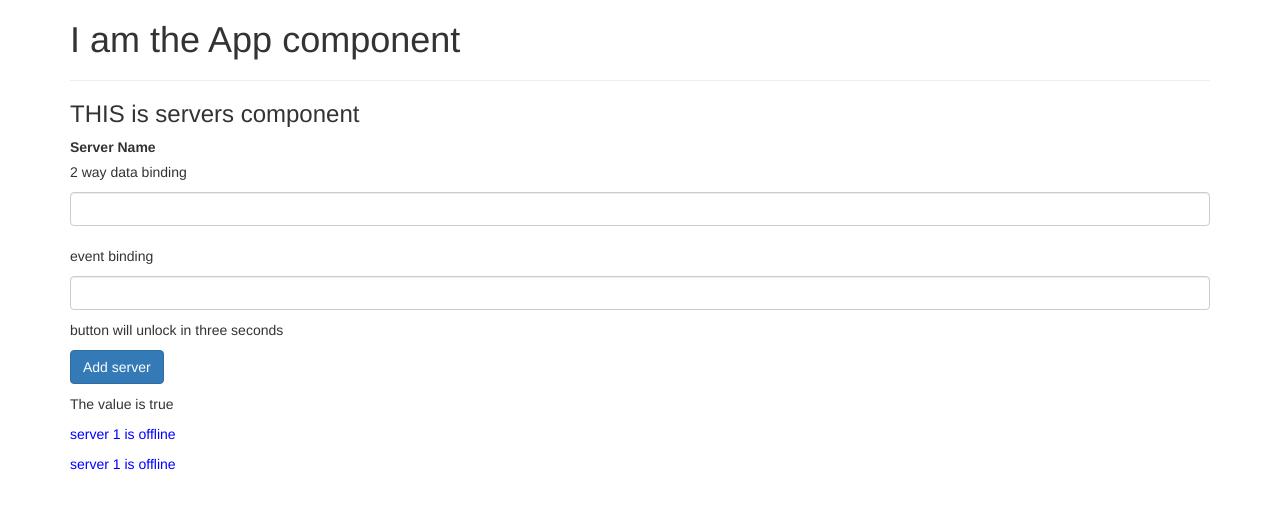
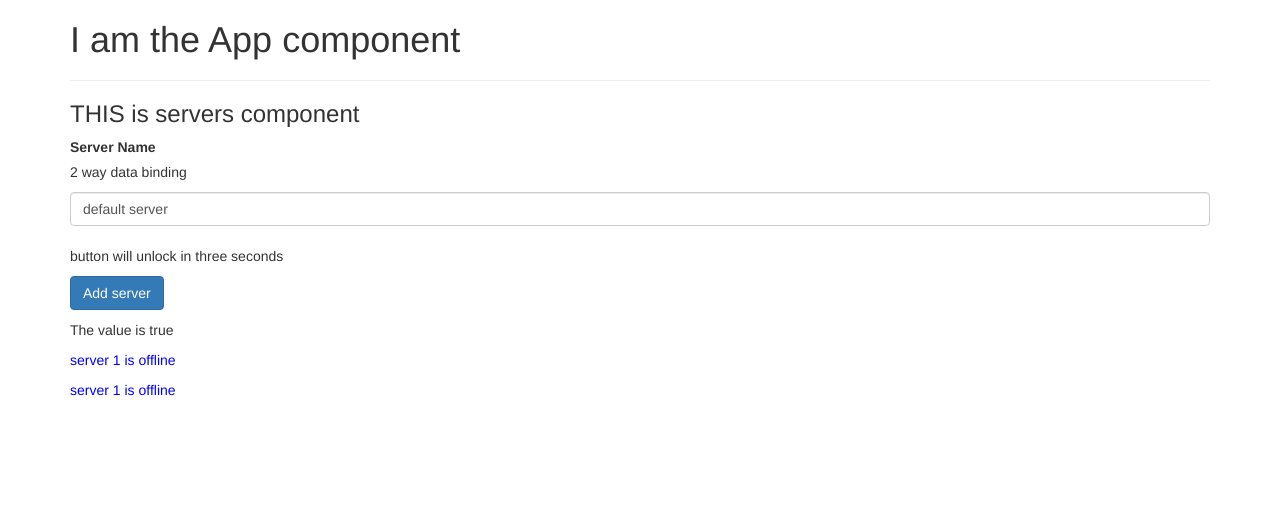
Before and after one commit to prashant-isbest/Angular_projects, an Angular app: page / in a window 1280 px wide. Shown: the top 508 px of the page. Built offline with nearby package versions, Linux system fonts and the light colour scheme.

Commit message:
combining all form of data binding ,  property binding to enable button , 2 way databinding to change server name , sring interpolation to output the server name

```diff
--- a/src/app/servers/servers.component.html
+++ b/src/app/servers/servers.component.html
@@ -3,9 +3,9 @@
 <p>2 way data binding</p>
 <input type="text" class="form-control" [(ngModel)]="serverName" />
 <br />
-<p>event binding</p>
-<input type="text" class="form-control" (input)="onUpdateServerName($event)" />
-<p>{{ serverName }}</p>
+<!-- <p>event binding</p>
+<input type="text" class="form-control" (input)="onUpdateServerName($event)" /> -->
+<!-- <p>serverName is {{ serverName }}</p> -->
 <p>button will unlock in three seconds</p>
 <button
   class="btn btn-primary"
--- a/src/app/servers/servers.component.ts
+++ b/src/app/servers/servers.component.ts
@@ -8,7 +8,7 @@
 export class ServersComponent implements OnInit {
   allowNewServer = false;
   serverCreationStatus = '';
-  serverName = '';
+  serverName = 'default server';
   constructor() {
     setTimeout(() => {
       this.allowNewServer = true;
@@ -18,7 +18,8 @@
   ngOnInit(): void {}
 
   onCreateServer() {
-    this.serverCreationStatus = 'Server was created!';
+    this.serverCreationStatus =
+      'Server was created! Name is ' + this.serverName;
     setTimeout(() => {
       this.serverCreationStatus = '';
     }, 3000);
```
